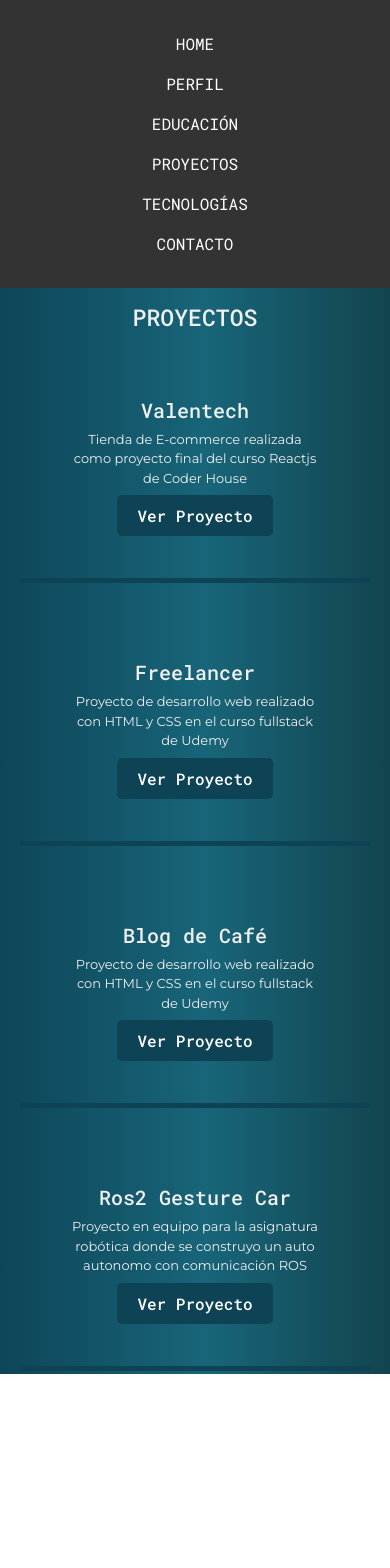
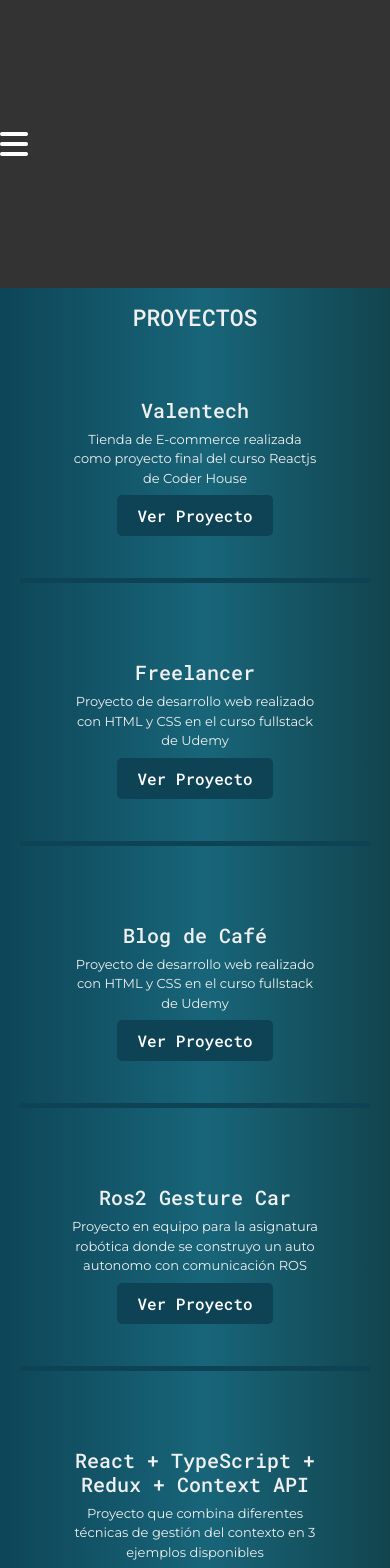
Before and after one commit to valenfanelli/ValentinaFA, a React (Vite) app: page /proyectos in a window 390 px wide. Shown: the top 1568 px of the page. Before the commit the page ends 1374 px from the top, so only its background shows below. Built offline with nearby package versions, Linux system fonts and the light colour scheme.

Commit message:
Subo nuevos proyectos y cambios

```diff
--- a/src/App.css
+++ b/src/App.css
@@ -332,6 +332,12 @@
     justify-content: center;
   }
 }
+@media (max-width: 768px) {
+  .mnavbar {
+    display: none;
+    visibility: hidden;
+  }
+}
 .navbar.scrolled {
   background: #17697F; /* Fondo sólido al hacer scroll */
 }
@@ -371,3 +377,12 @@
     margin: 5px; /* Añade un pequeño espacio entre los emojis */
   }
 }
+.menu-icon {
+  display: none;
+  visibility: hidden;
+  font-size: 2rem;
+  @media (max-width: 768px) {
+    display: block;
+    visibility: visible;
+  }
+}
--- a/src/componentes/Contacto.jsx
+++ b/src/componentes/Contacto.jsx
@@ -28,7 +28,7 @@
               </li>
               <li className="text-start m-3">
                 <i class="fa-li fas fa-envelope"></i>
-                <p className="enlaces">valenfa19@gmail.com</p>
+                <p className="enlaces">vfanelliaddiechi@gmail.com</p>
               </li>
           </ul>
         </div>
--- a/src/componentes/NavBar.jsx
+++ b/src/componentes/NavBar.jsx
@@ -1,7 +1,16 @@
 import { Link } from 'react-router-dom';
+import React, { useState } from "react";
+import '../App.css';
 export const NavBar = () => {
+    const [manu, setMenu] = useState(false);
+    const toggleMenu = () => {
+        setMenu(!menu);
+    };
     return <>
-        <nav className="navbar navbar-expand-lg bg-nav roboto-mono">
+        <nav className="navbar navbar-expand-lg bg-nav navnav roboto-mono">
+            <div className="menu-icon navbar-nav mnavbar" onClick={toggleMenu}>
+                <i className="fas fa-bars"></i>
+            </div>
             <div className="navbar-nav mnavbar mx-auto m-3 fs-6">
                 <Link className="nav-item nav-link text-white" to="/">HOME</Link>
                 <Link className="nav-item nav-link text-white" to="/perfil">PERFIL</Link>
--- a/src/componentes/Proyectos.jsx
+++ b/src/componentes/Proyectos.jsx
@@ -38,6 +38,13 @@
                                 Ver Proyecto
                             </a>
                         </div>
+                        <div className="proyecto">
+                            <h5>React + TypeScript + Redux + Context API</h5>
+                            <p>Proyecto que combina diferentes técnicas de gestión del contexto en 3 ejemplos disponibles</p>
+                            <a className="btn-custom" href="https://valenfanelli.github.io/react-ts-context-redux/" target="_blank" rel="noopener noreferrer">
+                                Ver Proyecto
+                            </a>
+                        </div>
                     </div>
                 </div>
             </div>
```
